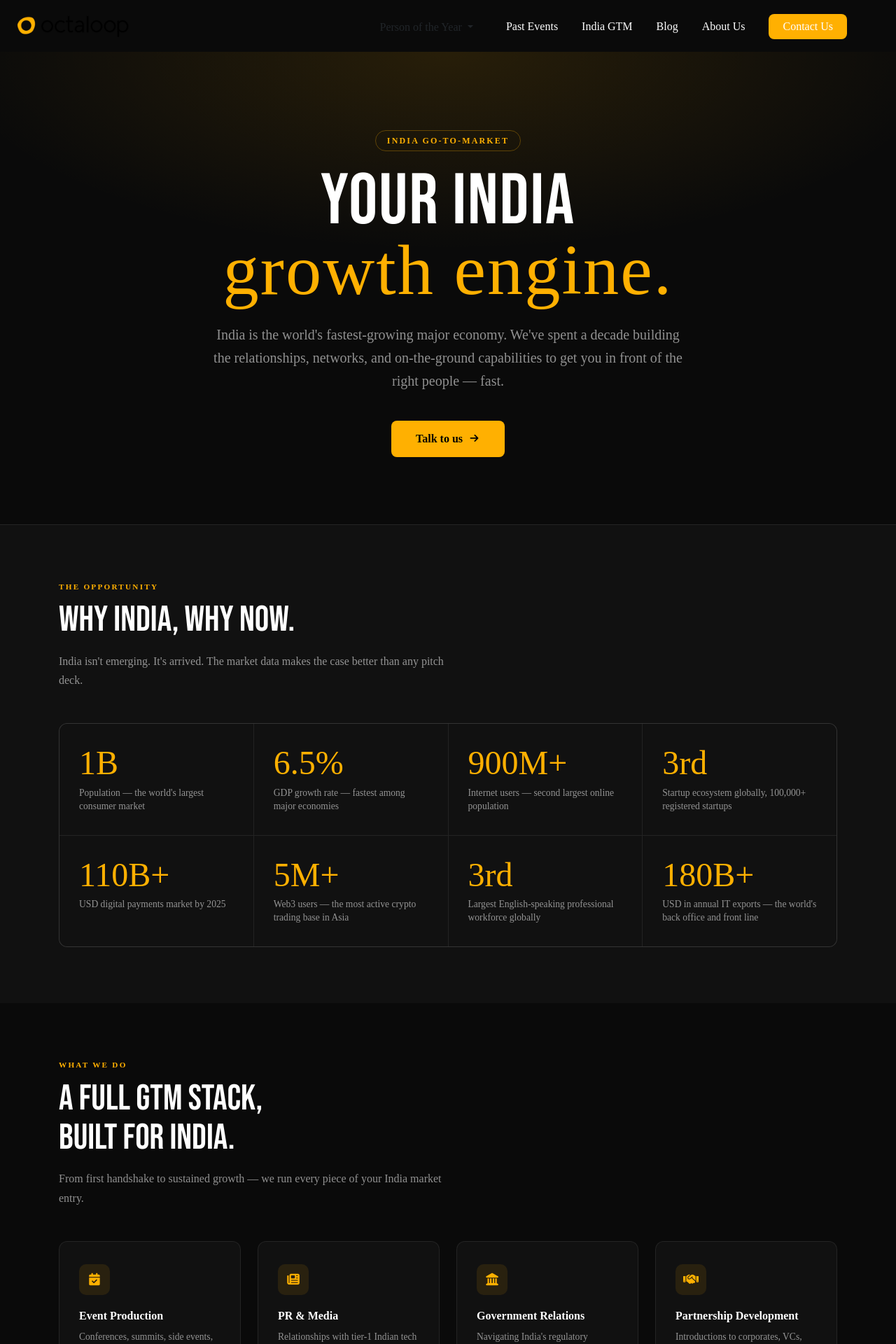
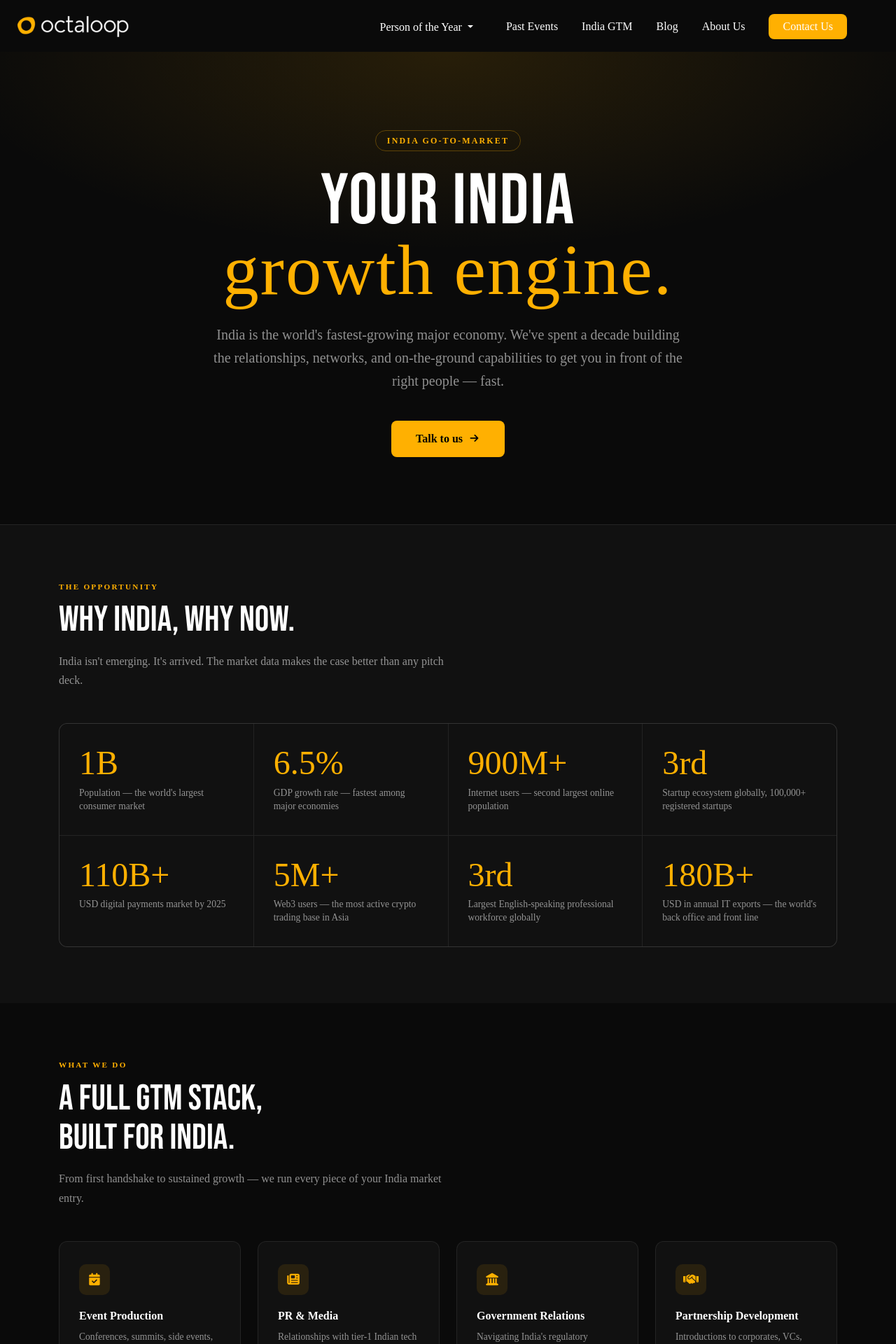
Before and after one commit to av535/octaloop, a Jekyll site: the page services/index.html, which Jekyll copies as it is, in a window 1280 px wide. Shown: the top 1920 px of the page at 70% size. Built offline with Jekyll 4.4.1, drawn with Linux system fonts in a browser that asks for light colours; nearby versions of some CDN libraries; some web fonts are replaced; library files that are not in the unit come from our copies.

Commit message:
Fix navbar: white logo + explicit white text on India GTM page
Co-Authored-By: Claude Sonnet 4.6 <noreply@anthropic.com>

```diff
--- a/services/index.html
+++ b/services/index.html
@@ -647,7 +647,7 @@
             <div class="nav row justify-content-between px-4">
                 <div class="nav-logo">
                     <a href="../index.html" class="logo">
-                        <img alt="octaloop" src="../assets/images/wp-content/themes/octaloop/assets/images/Logo.png"
+                        <img alt="octaloop" src="../assets/images/wp-content/themes/octaloop/assets/images/Logo-white.png"
                             width="150" height="40">
                     </a>
                 </div>
@@ -661,7 +661,7 @@
                     </a>
                     <ul class="navbar-nav">
                         <li class="nav-item dropdown">
-                            <button class="btn dropdown-toggle" data-bs-toggle="dropdown" aria-expanded="false">
+                            <button class="btn dropdown-toggle" data-bs-toggle="dropdown" aria-expanded="false" style="color: white !important;">
                                 Person of the Year
                             </button>
                             <ul class="dropdown-menu" style="position: absolute; left: 15px;">
@@ -670,16 +670,16 @@
                             </ul>
                         </li>
                         <li class="nav-item">
-                            <a href="../events/index.html" class="nav-link">Past Events</a>
+                            <a href="../events/index.html" class="nav-link" style="color: white !important;">Past Events</a>
                         </li>
                         <li class="nav-item">
-                            <a href="../services/index.html" class="nav-link">India GTM</a>
+                            <a href="../services/index.html" class="nav-link" style="color: white !important;">India GTM</a>
                         </li>
                         <li class="nav-item">
-                            <a href="../blog/index.html" class="nav-link">Blog</a>
+                            <a href="../blog/index.html" class="nav-link" style="color: white !important;">Blog</a>
                         </li>
                         <li class="nav-item">
-                            <a href="../about-us/index.html" class="nav-link">About Us</a>
+                            <a href="../about-us/index.html" class="nav-link" style="color: white !important;">About Us</a>
                         </li>
                         <li class="nav-item">
                             <a href="../contact-us/index.html" class="nav-link button-contact"
```
